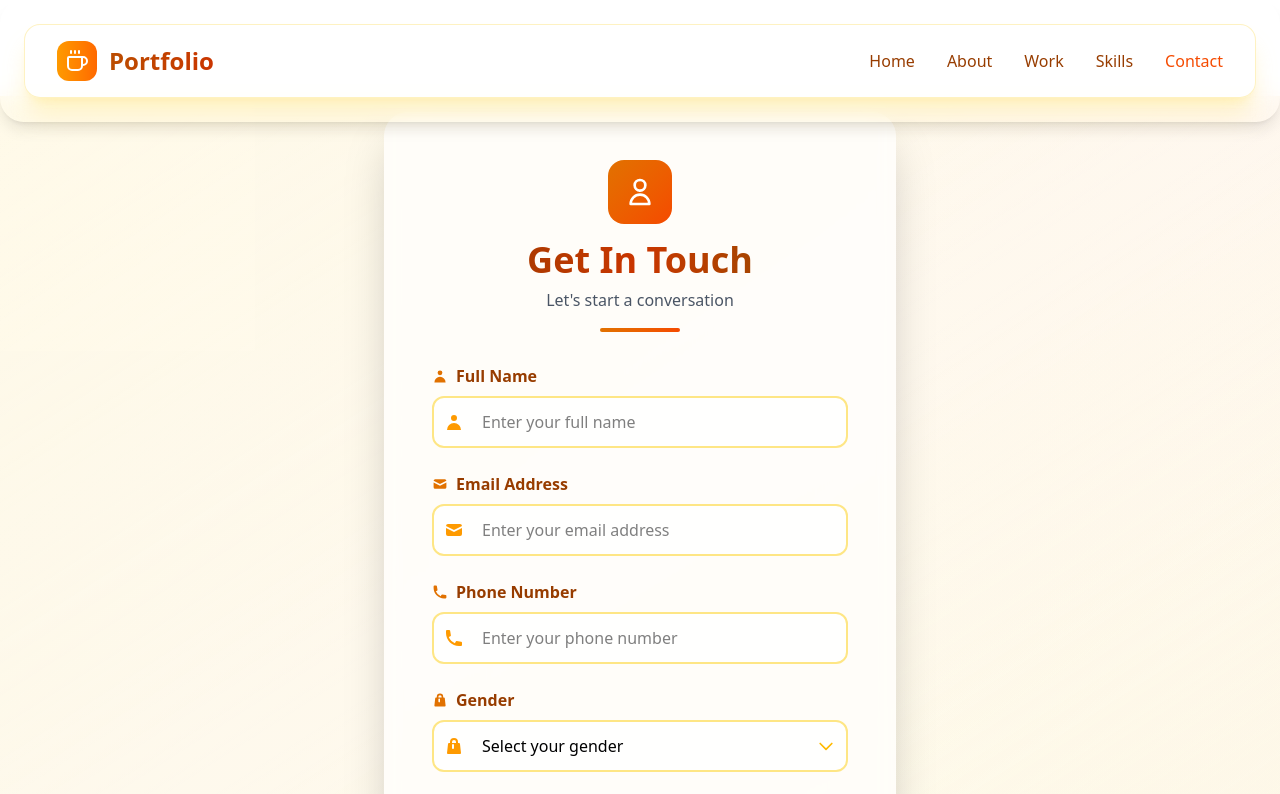
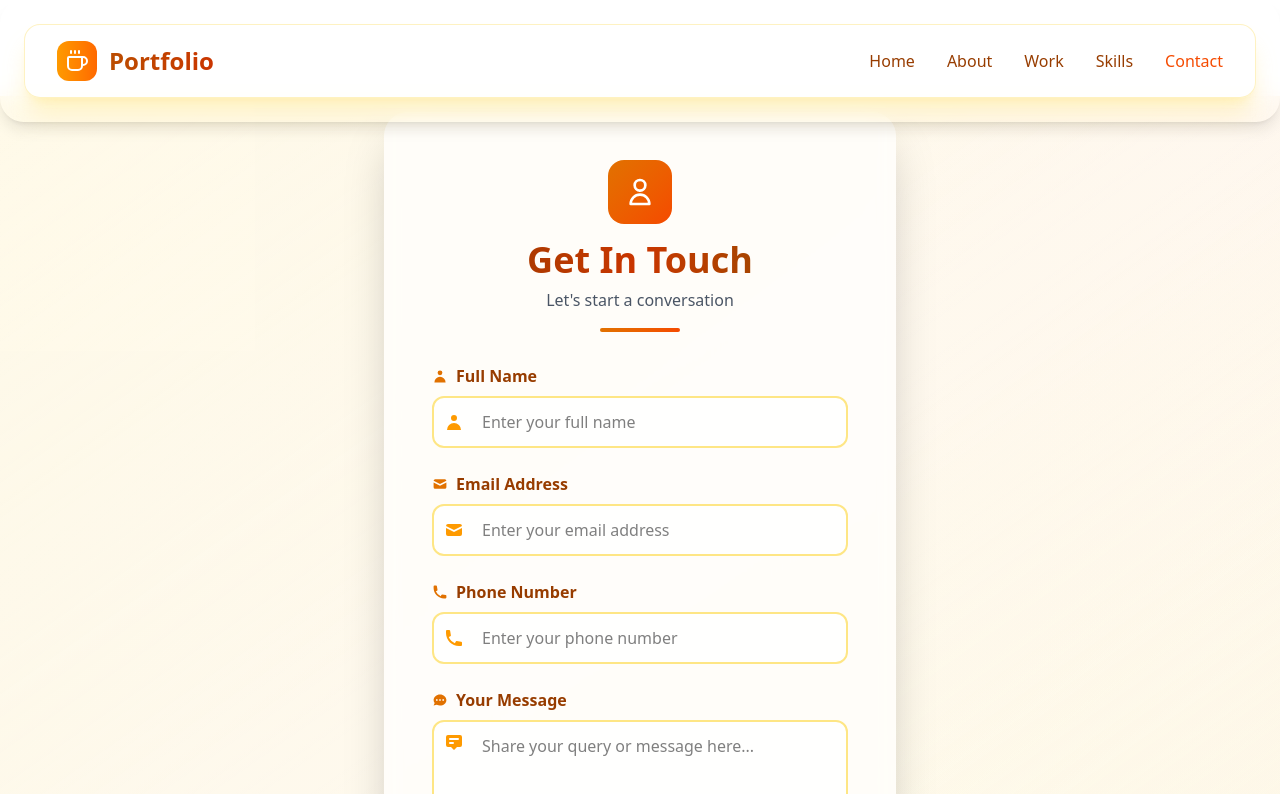
Before and after one commit to Sahilbagga297/PortFolio, a React (Vite) app in the folder frontend/: page /contact in a window 1280 px wide. Shown: the top 794 px of the page. Built offline with nearby package versions, Linux system fonts and the light colour scheme.

Commit message:
contact page updated

```diff
--- a/frontend/src/pages/Contact.jsx
+++ b/frontend/src/pages/Contact.jsx
@@ -6,7 +6,7 @@ const RegistrationForm = () => {
         username: '',
         email: '',
         phonenumber: '',
-        gender: ''
+        message: ''
     });
 
     const [errors, setErrors] = useState({});
@@ -31,8 +31,8 @@ const RegistrationForm = () => {
             newErrors.phonenumber = 'Invalid phone number format';
         }
 
-        if (!formData.gender) {
-            newErrors.gender = 'Gender is required';
+        if (!formData.message.trim()) {
+            newErrors.message = 'Message is required';
         }
 
         return newErrors;
@@ -61,7 +61,7 @@ const RegistrationForm = () => {
                         username: '',
                         email: '',
                         phonenumber: '',
-                        gender: ''
+                        message: ''
                     });
                     setErrors({});
                 } else {
@@ -224,45 +224,36 @@ const RegistrationForm = () => {
                             )}
                         </div>
 
-                        {/* Gender Field */}
+                        {/* Message Field - Replaced Gender */}
                         <div className="relative">
                             <label className="block text-amber-800 font-semibold mb-2 flex items-center">
                                 <svg className="w-4 h-4 mr-2 text-amber-600" fill="currentColor" viewBox="0 0 20 20">
-                                    <path fillRule="evenodd" d="M10 2a4 4 0 00-4 4v1H5a1 1 0 00-.994.89l-1 9A1 1 0 004 18h12a1 1 0 00.994-1.11l-1-9A1 1 0 0015 7h-1V6a4 4 0 00-4-4zM8 6a2 2 0 114 0v1H8V6zm0 3a1 1 0 012 0v3a1 1 0 11-2 0V9z" clipRule="evenodd" />
+                                    <path fillRule="evenodd" d="M18 10c0 3.866-3.582 7-8 7a8.841 8.841 0 01-4.083-.98L2 17l1.338-3.123C2.493 12.767 2 11.434 2 10c0-3.866 3.582-7 8-7s8 3.134 8 7zM7 9H5v2h2V9zm8 0h-2v2h2V9zM9 9h2v2H9V9z" clipRule="evenodd" />
                                 </svg>
-                                Gender
+                                Your Message
                             </label>
                             <div className="relative">
-                                <select
-                                    name="gender"
-                                    value={formData.gender}
+                                <textarea
+                                    name="message"
+                                    value={formData.message}
                                     onChange={handleChange}
-                                    className={`w-full px-4 py-3 pl-12 border-2 rounded-xl bg-white/80 backdrop-blur-sm transition-all duration-300 focus:outline-none focus:ring-4 focus:ring-amber-200 appearance-none ${errors.gender ? 'border-red-400 focus:border-red-500' : 'border-amber-200 focus:border-amber-500'
+                                    rows="4"
+                                    className={`w-full px-4 py-3 pl-12 border-2 rounded-xl bg-white/80 backdrop-blur-sm transition-all duration-300 focus:outline-none focus:ring-4 focus:ring-amber-200 resize-none ${errors.message ? 'border-red-400 focus:border-red-500' : 'border-amber-200 focus:border-amber-500'
                                         }`}
-                                >
-                                    <option value="">Select your gender</option>
-                                    <option value="male">Male</option>
-                                    <option value="female">Female</option>
-                                    <option value="other">Other</option>
-                                    <option value="prefer-not-to-say">Prefer not to say</option>
-                                </select>
-                                <div className="absolute inset-y-0 left-0 pl-3 flex items-center pointer-events-none">
+                                    placeholder="Share your query or message here..."
+                                />
+                                <div className="absolute top-3 left-0 pl-3 flex items-start pointer-events-none">
                                     <svg className="w-5 h-5 text-amber-500" fill="currentColor" viewBox="0 0 20 20">
-                                        <path fillRule="evenodd" d="M10 2a4 4 0 00-4 4v1H5a1 1 0 00-.994.89l-1 9A1 1 0 004 18h12a1 1 0 00.994-1.11l-1-9A1 1 0 0015 7h-1V6a4 4 0 00-4-4zM8 6a2 2 0 114 0v1H8V6zm0 3a1 1 0 012 0v3a1 1 0 11-2 0V9z" clipRule="evenodd" />
-                                    </svg>
-                                </div>
-                                <div className="absolute inset-y-0 right-0 pr-3 flex items-center pointer-events-none">
-                                    <svg className="w-5 h-5 text-amber-400" fill="none" stroke="currentColor" viewBox="0 0 24 24">
-                                        <path strokeLinecap="round" strokeLinejoin="round" strokeWidth={2} d="M19 9l-7 7-7-7" />
+                                        <path fillRule="evenodd" d="M18 13V5a2 2 0 00-2-2H4a2 2 0 00-2 2v8a2 2 0 002 2h3l3 3 3-3h3a2 2 0 002-2zM5 7a1 1 0 011-1h8a1 1 0 110 2H6a1 1 0 01-1-1zm1 3a1 1 0 100 2h3a1 1 0 100-2H6z" clipRule="evenodd" />
                                     </svg>
                                 </div>
                             </div>
-                            {errors.gender && (
+                            {errors.message && (
                                 <p className="text-red-500 text-sm mt-2 flex items-center">
                                     <svg className="w-4 h-4 mr-1" fill="currentColor" viewBox="0 0 20 20">
                                         <path fillRule="evenodd" d="M18 10a8 8 0 11-16 0 8 8 0 0116 0zm-7 4a1 1 0 11-2 0 1 1 0 012 0zm-1-9a1 1 0 00-1 1v4a1 1 0 102 0V6a1 1 0 00-1-1z" clipRule="evenodd" />
                                     </svg>
-                                    {errors.gender}
+                                    {errors.message}
                                 </p>
                             )}
                         </div>
```
